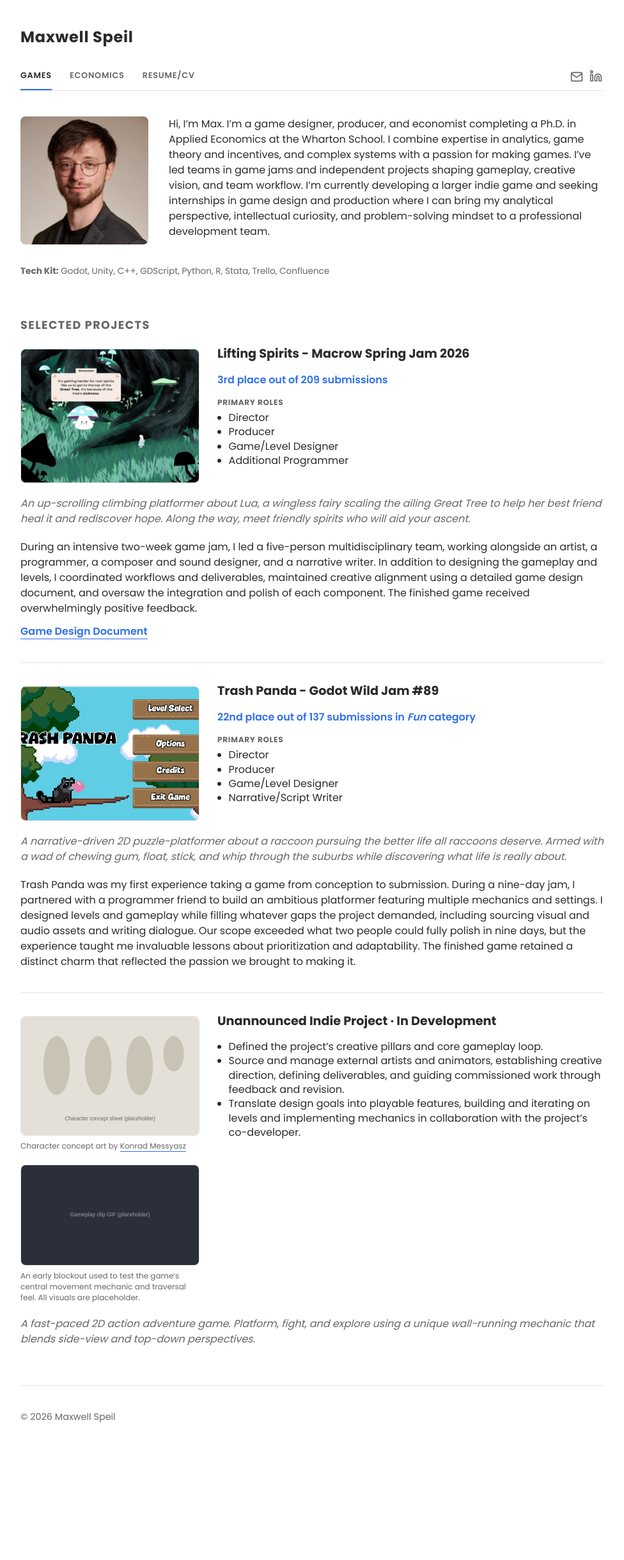
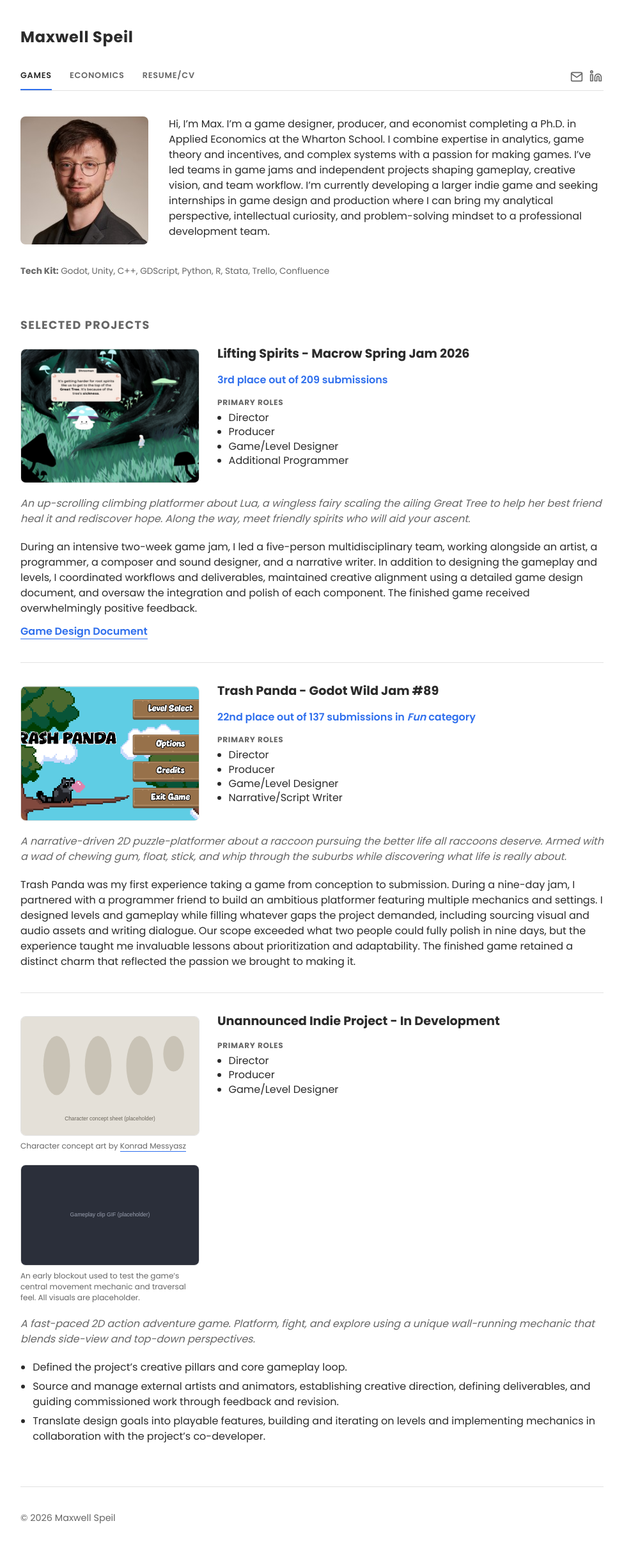
Before and after one commit to mspeil/mspeil.github.io, a Jekyll site: the page built from index.html, in a window 1280 px wide. Shown: the whole page at 64% size, without its empty margins (152-1128 px from the left). Built offline with Jekyll 4.4.1, drawn with Linux system fonts in a browser that asks for light colours; before the commit the page ends 2280 px from its top, so only the background shows below that.

Commit message:
Align Unannounced Indie Project entry with the other project cards
Media is scaled to fit the thumbnail box (never cropped), Primary Roles
are restored on the right, the title uses a hyphen like the other
entries, and the contribution bullets sit in the blurb slot below the
description.

Co-Authored-By: Claude Sonnet 5 <noreply@anthropic.com>

```diff
--- a/assets/css/style.css
+++ b/assets/css/style.css
@@ -211,7 +211,9 @@ header.site-header h1 {
 
 .media-img {
   display: block;
-  width: 100%;
+  max-width: 100%;
+  max-height: 210px;
+  width: auto;
   height: auto;
   border-radius: 8px;
   border: 1px solid var(--border);
@@ -285,6 +287,15 @@ header.site-header h1 {
 
 .project-item .blurb {
   margin: 20px 0 0;
+}
+
+.project-item .contributions {
+  margin: 20px 0 0;
+  padding-left: 1.2em;
+}
+
+.project-item .contributions li {
+  margin-bottom: 6px;
 }
 
 .project-info .result {
--- a/index.html
+++ b/index.html
@@ -55,16 +55,6 @@ nav: games
           <p class="result">{{ project.result }}</p>
           {% endif %}
 
-          {% if project.bullets %}
-          <div class="roles contributions">
-            <ul>
-              {% for item in project.bullets %}
-              <li>{{ item }}</li>
-              {% endfor %}
-            </ul>
-          </div>
-          {% endif %}
-
           {% if project.primary_roles %}
           <div class="roles primary-roles">
             <span class="roles-label">Primary Roles</span>
@@ -86,6 +76,14 @@ nav: games
       <p class="blurb">{{ project.blurb }}</p>
       {% endif %}
 
+      {% if project.contributions %}
+      <ul class="contributions">
+        {% for item in project.contributions %}
+        <li>{{ item }}</li>
+        {% endfor %}
+      </ul>
+      {% endif %}
+
       {% if project.gdd_url %}
       <p class="gdd-link"><a href="{{ project.gdd_url | relative_url }}" target="_blank" rel="noopener">Game Design Document</a></p>
       {% endif %}
```
Also changed, not shown: _data/projects.yml (+8 -4 lines).
